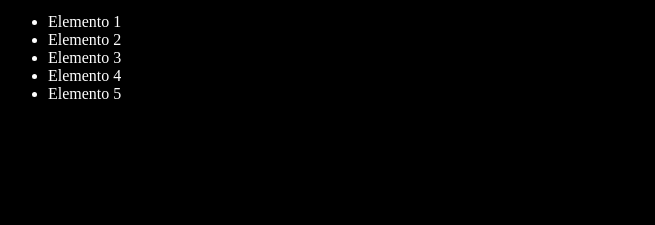
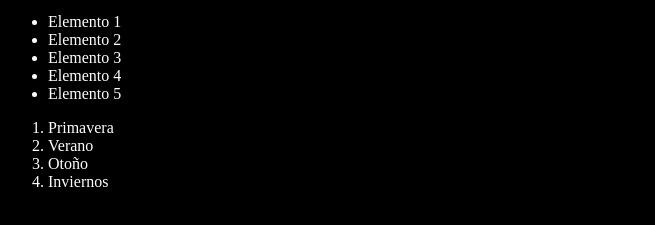
Before and after one commit to jeanpiav/youtube-git, a plain HTML site: page index.html in a window 1280 px wide. Shown: the part 101-326 px from the top of the page, without its empty margins (0-655 px from the left). Drawn offline with Linux system fonts and the light colour scheme.

Commit message:
Agregando las estaciones del año

```diff
--- a/index.html
+++ b/index.html
@@ -19,6 +19,13 @@
     <li>Elemento 4</li>
     <li>Elemento 5</li>
   </ul>
+  <ol>
+    <li>Primavera</li>
+    <li>Verano</li>
+    <li>Otoño</li>
+    <li>Inviernos</li>
+  </ol>
+  <script src="index.js"></script>
 </body>
 
 </html>
```
